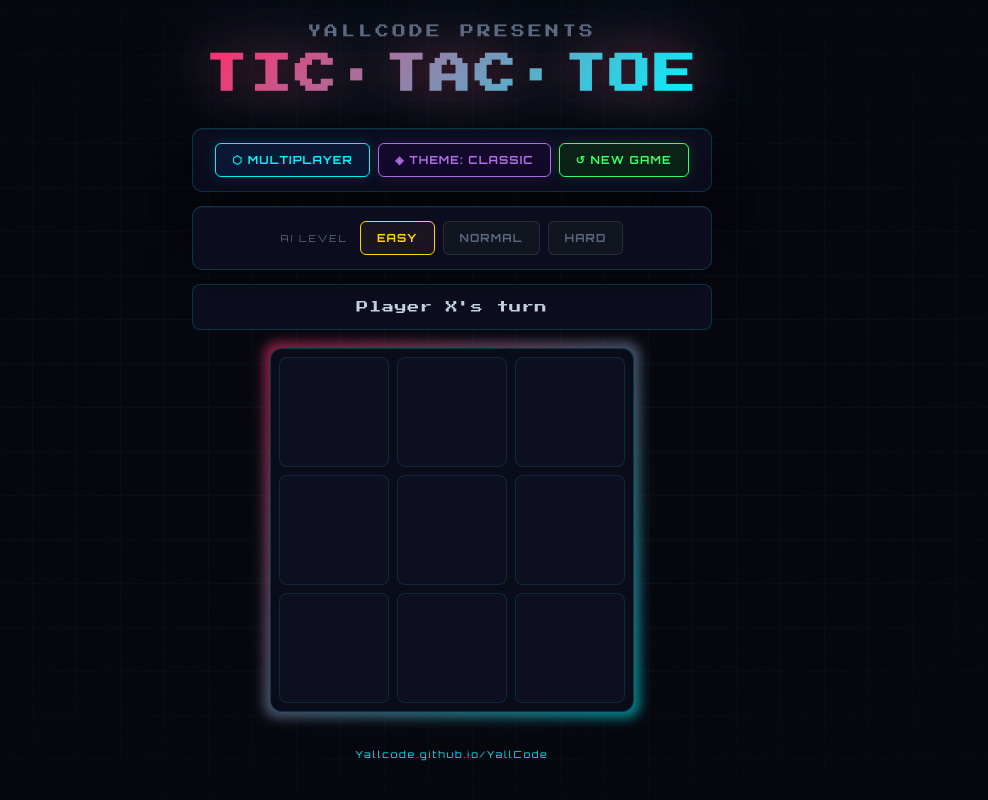
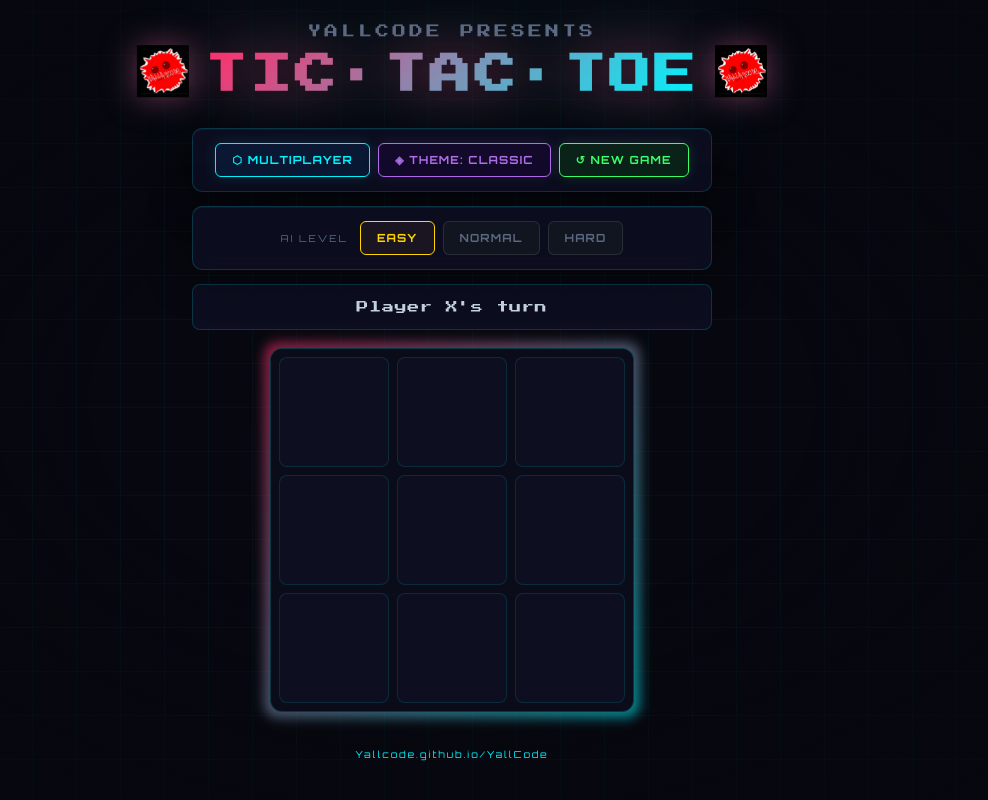
Before and after one commit to yallcode/TicTacToe, a plain HTML site: page index.html in a window 1280 px wide. Shown: the whole page, without its empty margins (188-1176 px from the left). Drawn offline with Linux system fonts and the light colour scheme.

Commit message:
added icon.png

```diff
--- a/index.html
+++ b/index.html
@@ -4,10 +4,12 @@
   <meta charset="UTF-8">
   <meta name="viewport" content="width=device-width, initial-scale=1.0">
   <title>Tic-Tac-Toe · YallCode</title>
+  <link rel="icon" href="icon.png" type="image/png">
   <link rel="preconnect" href="https://fonts.googleapis.com">
   <link href="https://fonts.googleapis.com/css2?family=Press+Start+2P&family=Orbitron:wght@400;700;900&family=Share+Tech+Mono&display=swap" rel="stylesheet">
   <script src="https://www.gstatic.com/firebasejs/10.14.1/firebase-app-compat.js"></script>
   <script src="https://www.gstatic.com/firebasejs/10.14.1/firebase-database-compat.js"></script>
+  <script src="https://www.gstatic.com/firebasejs/10.14.1/firebase-auth-compat.js"></script>
   <style>
     /* ── RESET & BASE ─────────────────────────────────────────────── */
     *, *::before, *::after { box-sizing: border-box; margin: 0; padding: 0; }
@@ -71,6 +73,23 @@
       position: relative; z-index: 10;
       text-align: center;
       margin-bottom: 6px;
+    }
+    .title-row {
+      display: flex;
+      align-items: center;
+      justify-content: center;
+      gap: 16px;
+    }
+    .site-icon {
+      width: 52px;
+      height: 52px;
+      object-fit: contain;
+      filter: drop-shadow(0 0 10px #00f5ff88);
+      animation: iconFloat 3s ease-in-out infinite;
+    }
+    @keyframes iconFloat {
+      0%,100% { transform: translateY(0);   filter: drop-shadow(0 0 10px #00f5ff88); }
+      50%      { transform: translateY(-5px); filter: drop-shadow(0 0 18px #ff2d6b88); }
     }
     .site-header .brand {
       font-family: 'Press Start 2P', monospace;
@@ -401,7 +420,11 @@
   <!-- HEADER -->
   <header class="site-header">
     <div class="brand">YallCode Presents</div>
-    <h1>TIC·TAC·TOE</h1>
+    <div class="title-row">
+      <img src="icon.png" alt="YallCode logo" class="site-icon">
+      <h1>TIC·TAC·TOE</h1>
+      <img src="icon.png" alt="YallCode logo" class="site-icon">
+    </div>
   </header>
 
   <!-- GAME WRAPPER -->
```
